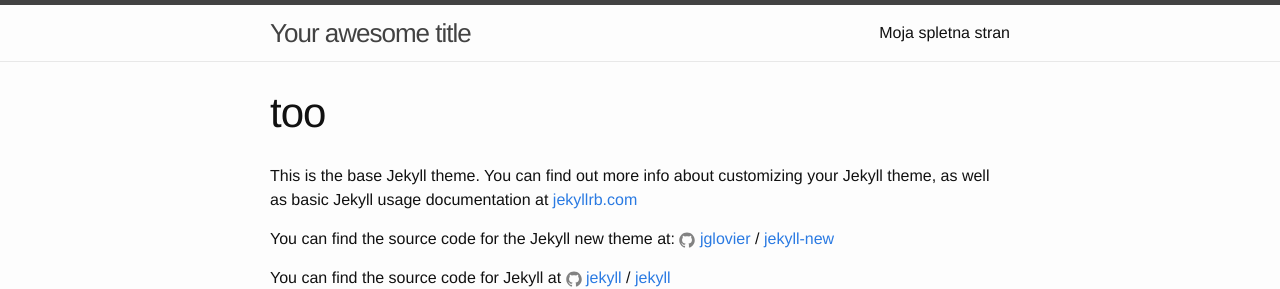
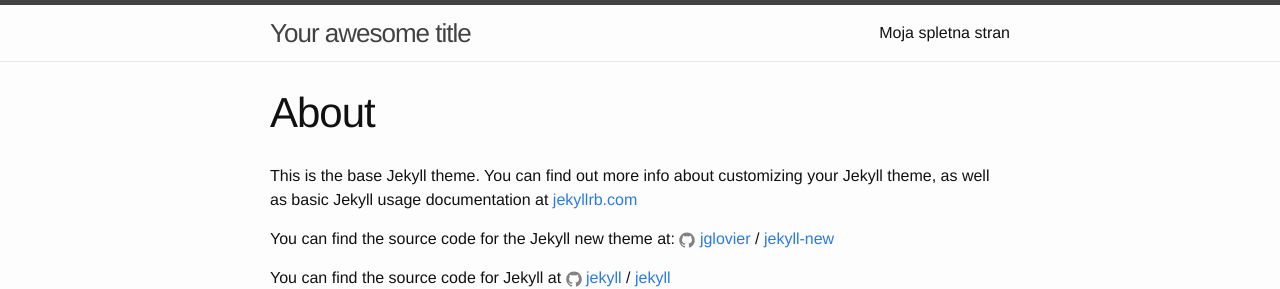
Before and after one commit to Koplan/koplan.github.io, a Jekyll site: the page built from about.md, in a window 1280 px wide. Shown: the top 289 px of the page. Built offline with Jekyll 4.4.1, drawn with Linux system fonts in a browser that asks for light colours.

Commit message:
Update page.html

```diff
--- a/_layouts/page.html
+++ b/_layouts/page.html
@@ -4,7 +4,7 @@ layout: default
 <article class="post">
 
   <header class="post-header">
-    <h1 class="post-title">too</h1>
+    <h1 class="post-title">{{ page.title }}</h1>
   </header>
 
   <div class="post-content">
```
